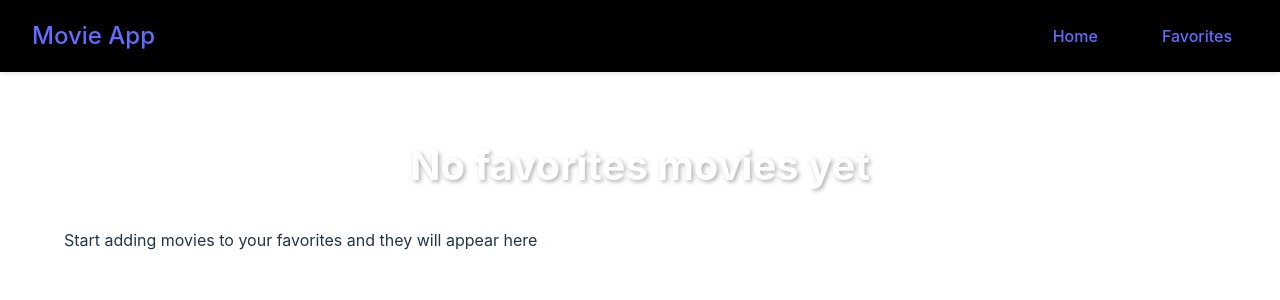
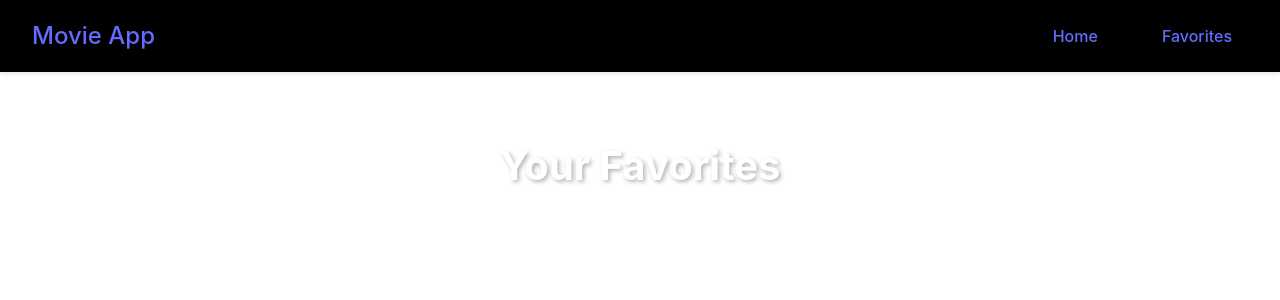
Before and after one commit to dim50dim/cinema_project, a React (Vite) app: page /favorites in a window 1280 px wide. Shown: the top 300 px of the page. Built offline with nearby package versions, Linux system fonts and the light colour scheme.

Commit message:
changed dramatically the whole context from Favorites.jsx

```diff
--- a/src/App.jsx
+++ b/src/App.jsx
@@ -3,7 +3,7 @@
 import '../src/css/App.css'
 import Favorites from './assets/pages/Favorites';
 import Home from './assets/pages/Home';
-
+import { MovieProvider } from './contexts/MovieContext';
 import{Routes,Route} from "react-router-dom"
 import Navbar from './components/Navbar';
 
@@ -14,6 +14,7 @@
 
   return (
     <>
+    <MovieProvider>
     <Navbar/>
   <main className="main-content">
     <Routes>
@@ -21,6 +22,7 @@
         <Route path='/favorites' element={<Favorites/>}></Route>
     </Routes>
   </main>
+  </MovieProvider>
     </>
   );
 }
--- a/src/assets/pages/Favorites.jsx
+++ b/src/assets/pages/Favorites.jsx
@@ -1,12 +1,31 @@
 import React from 'react'
 import '../../css/Favorites.css'
-const Favorites = () => {
+import { useMovieContext } from '../../contexts/MovieContext'
+import MovieCard from '../../components/MovieCard';
+
+
+function Favorites() {
+  const { favorites } = useMovieContext();
+
+  if (favorites) {
+    return (
+      <div className="favorites">
+        <h2>Your Favorites</h2>
+        <div className="movies-grid">
+          {favorites.map((movie) => (
+            <MovieCard movie={movie} key={movie.id} />
+          ))}
+        </div>
+      </div>
+    );
+  }
+
   return (
-    <div className='favorites'>
-      <h2>No favorites movies yet</h2>
-      <p>Start adding movies to your favorites and they will appear here</p>
+    <div className="favorites-empty">
+      <h2>No Favorite Movies Yet</h2>
+      <p>Start adding movies to your favorites and they will appear here!</p>
     </div>
-  )
+  );
 }
 
-export default Favorites
+export default Favorites;
--- a/src/components/MovieCard.jsx
+++ b/src/components/MovieCard.jsx
@@ -1,15 +1,20 @@
 import React from 'react'
 import '../css/MovieCard.css'
+import { useMovieContext } from '../contexts/MovieContext'
 const MovieCard = ({movie}) => {
-    function onFavoriteClick(){
-        alert('clicked')
+        const {isFavorite,addToFavorites,removeFromFavorites} = useMovieContext();
+        const favorite = isFavorite(movie.id)
+    function onFavoriteClick(e){
+          e.preventDefault()
+          if(favorite) removeFromFavorites(movie.id)
+            else addToFavorites(movie)
     }
   return (
     <div className='movie-card'>
       <div className="movie-poster">
         <img src={`https://image.tmdb.org/t/p/w500${movie.poster_path}`} alt={movie.title} />
         <div className="movie-overlay">
-            <button className='favorite-btn' onClick={onFavoriteClick}>
+            <button className={`favorite-btn ${favorite ? "active" : ""}`} onClick={onFavoriteClick}>
                     V
             </button>
         </div>
--- a/src/contexts/MovieContext.jsx
+++ b/src/contexts/MovieContext.jsx
@@ -1,11 +1,38 @@
-import React from 'react'
+import { createContext, useState,useContext,useEffect } from "react";
 
-const MovieContext = () => {
-  return (
-    <div>
+const MovieContext = createContext()
 
-    </div>
-  )
+export const useMovieContext = () => useContext(MovieContext)
+
+export const MovieProvider = ({children}) => {
+  const [favorites, setFavorites] = useState([])
+
+useEffect(() => {
+const storedFavs = localStorage.getItem("favorites")
+if(storedFavs) setFavorites(JSON.parse(storedFavs))
+},[])
+
+  useEffect(() => {
+     localStorage.setItem('favorites',JSON.stringify(favorites))
+  },[favorites])
+
+  const addToFavorites = (movie) => {
+    setFavorites(prev => [...prev,movie])
+  }
+
+  const removeFromFavorites = (movieId) => {
+       setFavorites(prev => prev.filter(movie => movie.id  !== movieId ))
+  }
+
+  const isFavorite = (movieId) => favorites.some(movie => movie.id === movieId)
+
+  const value = {
+    favorites,
+    addToFavorites,
+    removeFromFavorites,
+    isFavorite
+  }
+      return <MovieContext.Provider value={value}>
+         {children}
+      </MovieContext.Provider>
 }
-
-export default MovieContext
```
